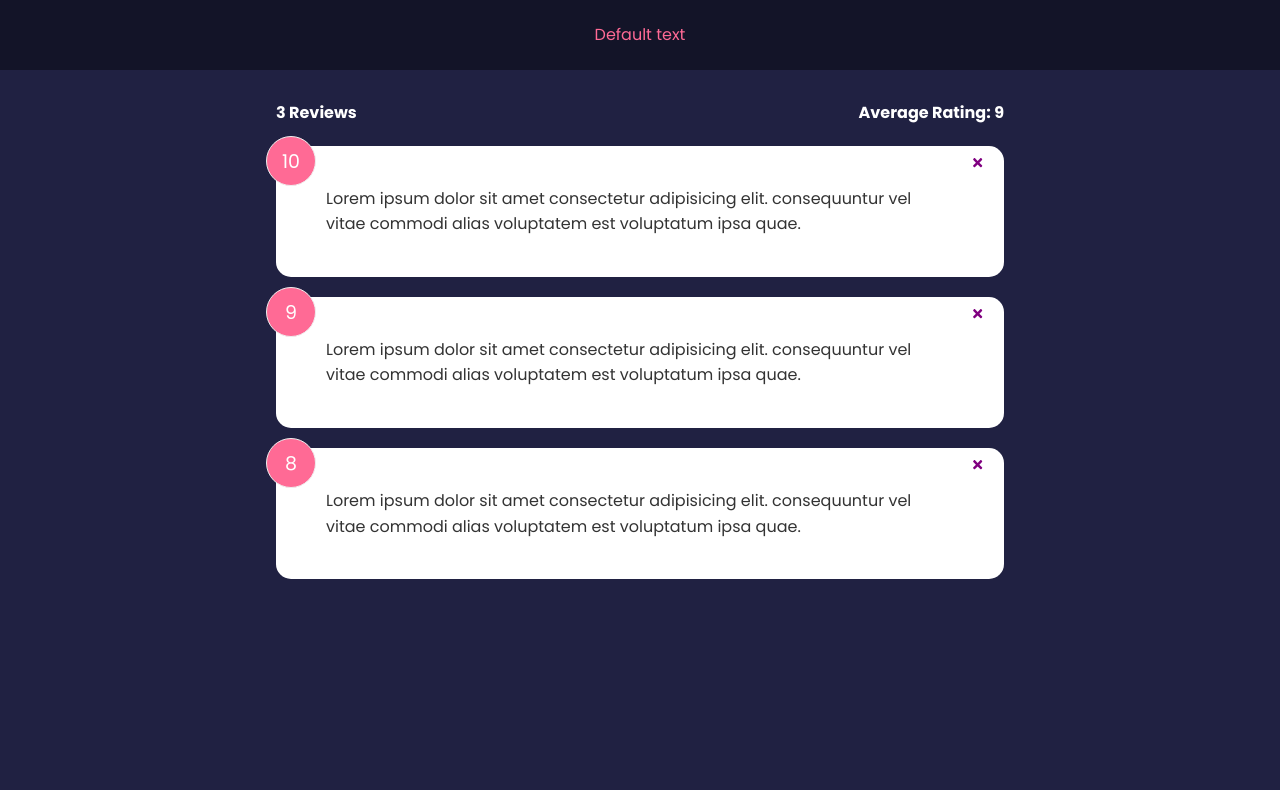
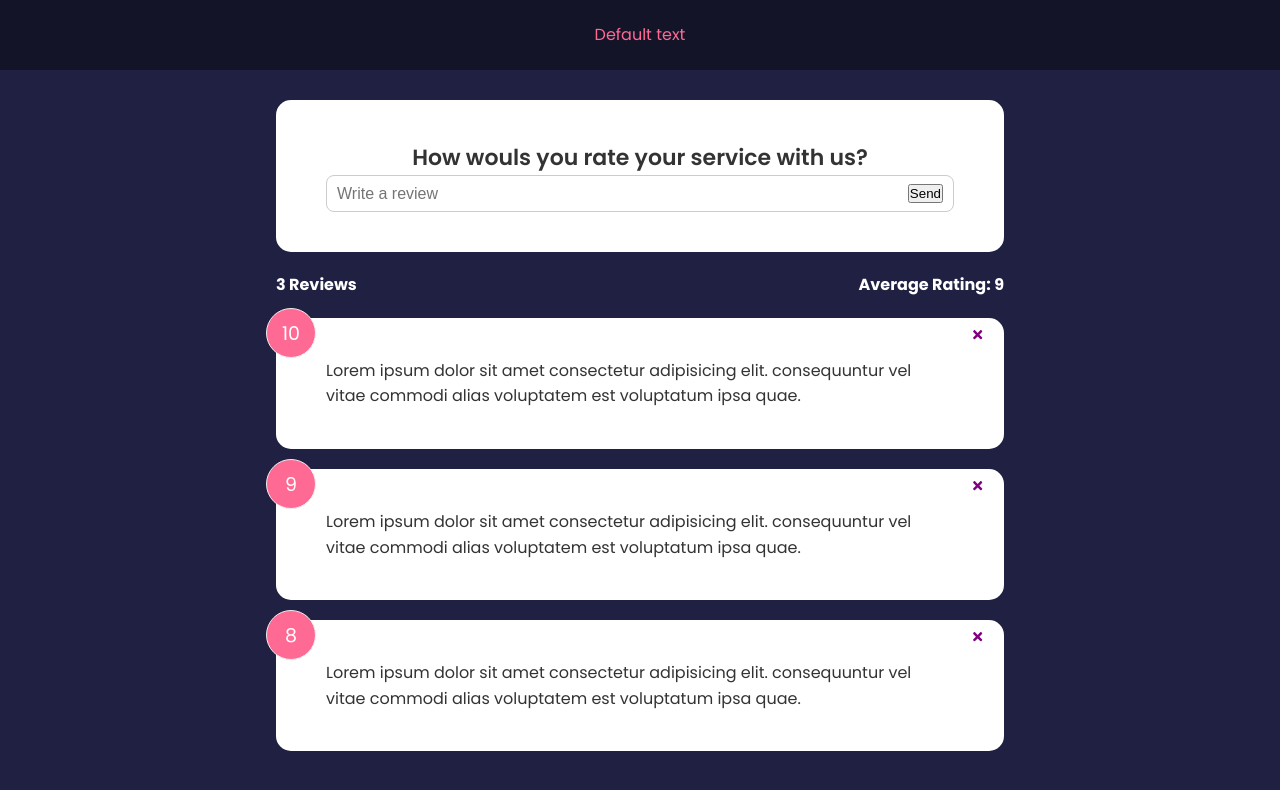
Before and after one commit to AbyssWalker1990/react-learn, a React (Create React App) app: page / in a window 1280 px wide. Shown: the top 790 px of the page. Built offline with nearby package versions, Linux system fonts and the light colour scheme.

Commit message:
added form that can hook text from textinput on state of FeedbackForm component

```diff
--- a/src/App.js
+++ b/src/App.js
@@ -3,13 +3,14 @@
 import FeedbackData from "./data/FeedbackData"
 import FeedbackList from "./components/FeedbackList"
 import FeedbackStats from "./components/FeedbackStats"
+import FeedbackForm from "./components/FeedbackForm"
 
 function App() {
   const [feedback, setFeedback] = useState(FeedbackData)
 
   const deleteFeedback = (id) => {
     if(window.confirm('Are you sure u want to delete feedback?')) {
-      setFeedback(feedback.filter((item) => item.id != id))
+      setFeedback(feedback.filter((item) => item.id !== id))
     }
 
   }
@@ -18,6 +19,7 @@
     <>
       <Header />
       <div className='container'>
+        <FeedbackForm />
         <FeedbackStats feedback={feedback} />
         <FeedbackList feedback={feedback} handleDelete={deleteFeedback} />
       </div>
--- /dev/null
+++ b/src/components/FeedbackForm.jsx
@@ -0,0 +1,26 @@
+import React from 'react'
+import Card from './shared/Card'
+import { useState } from 'react'
+
+function FeedbackForm() {
+  const [text, setText] = useState('')
+
+  const handleTextChange = (e) => {
+    setText(e.target.value)
+  }
+
+  return (
+    <Card>
+      <form>
+        <h2>How wouls you rate your service with us?</h2>
+        {/* @todo - rating select component */}
+        <div className="input-group">
+          <input onChange={handleTextChange} type="text" placeholder='Write a review' value={text} />
+          <button type="submit">Send</button>
+        </div>
+      </form>
+    </Card>
+  )
+}
+
+export default FeedbackForm
```
